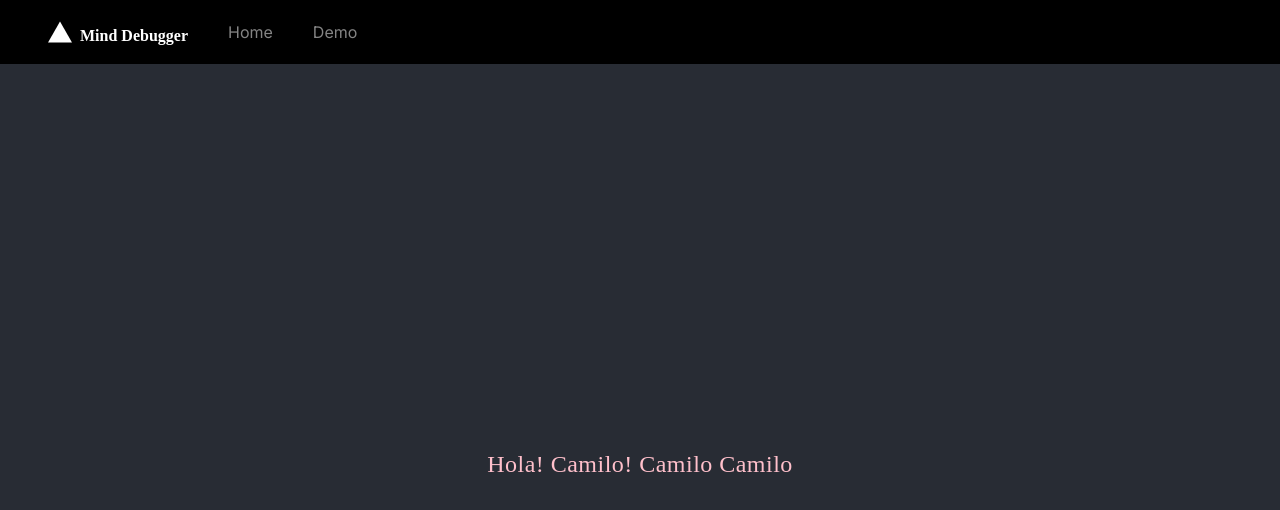
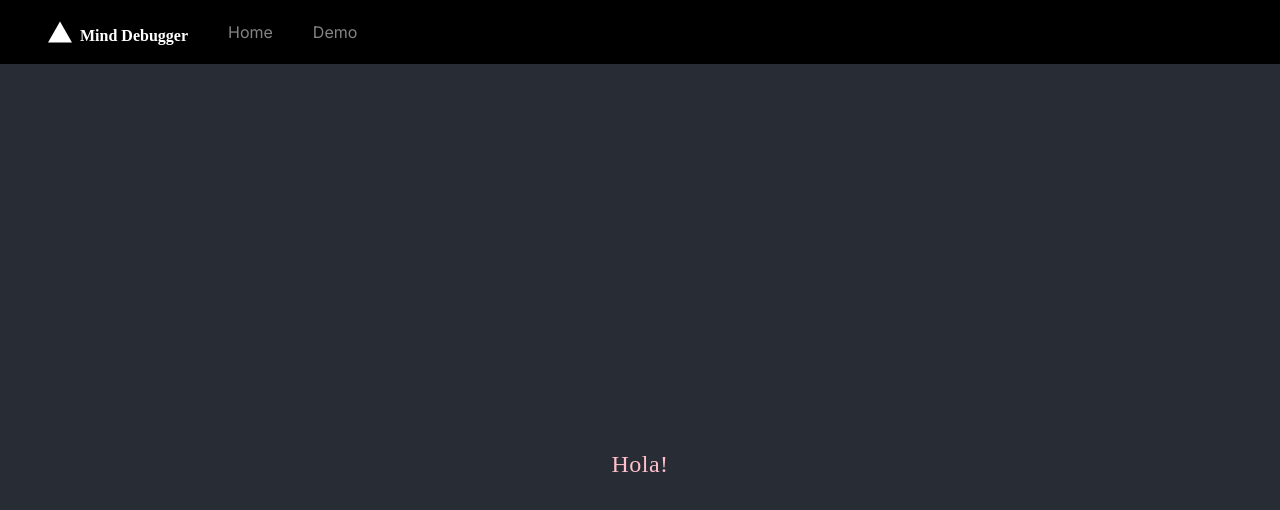
Before and after one commit to Hachathon-Vercel/mind-debugger-frontend, a React (Create React App) app: page / in a window 1280 px wide. Shown: the top 510 px of the page. Built offline with nearby package versions, Linux system fonts and the light colour scheme.

Commit message:
feat: changes in the name of the components

```diff
--- a/src/App.tsx
+++ b/src/App.tsx
@@ -7,7 +7,7 @@ function App() {
     <div className="App">
       <Navbar />
       <header className="App-header quote">
-        <p>Hola! Camilo! Camilo Camilo</p>
+        <p>Hola!</p>
       </header>
     </div>
   );
--- a/src/components/ExperienceForm/ExperienceForm.tsx
+++ b/src/components/FormPage/FormPage.tsx
@@ -1,11 +1,11 @@
 import React from 'react';
-import './ExperienceForm.module.css';
+import './FormPage.module.css';
 
-const ExperienceForm: React.FC = () => {
+const FormPage: React.FC = () => {
     return (
         <div className="experience-container">
         </div>
     );
 };
 
-export default ExperienceForm;
+export default FormPage;
```
Also changed, not shown: src/components/FormPage/FormPage.module.css (added), src/components/FormPage/index.ts (renamed from src/components/ExperienceForm/index.ts).
